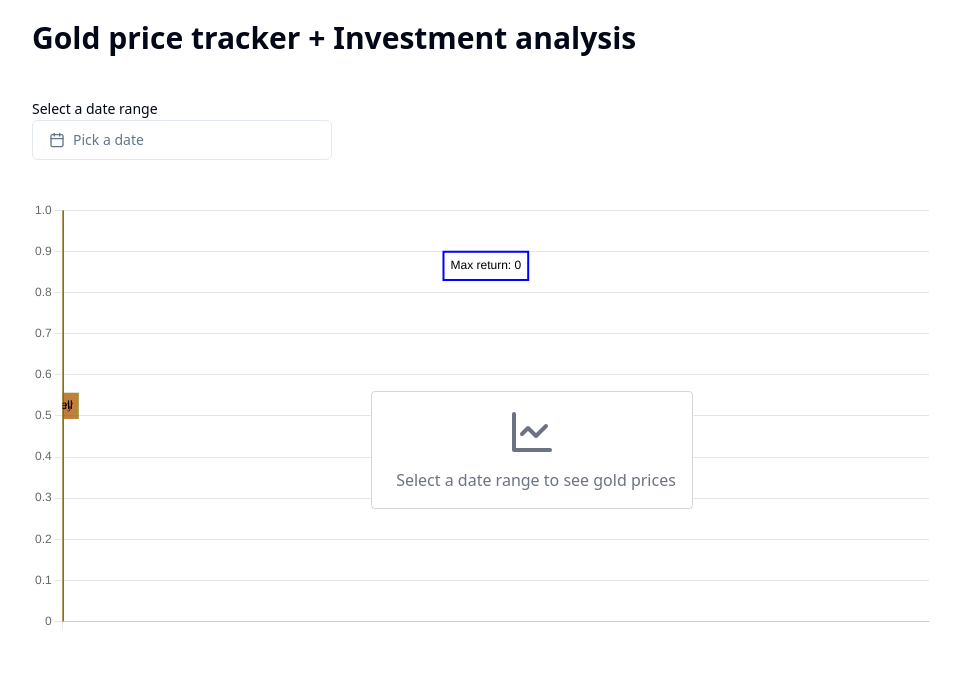
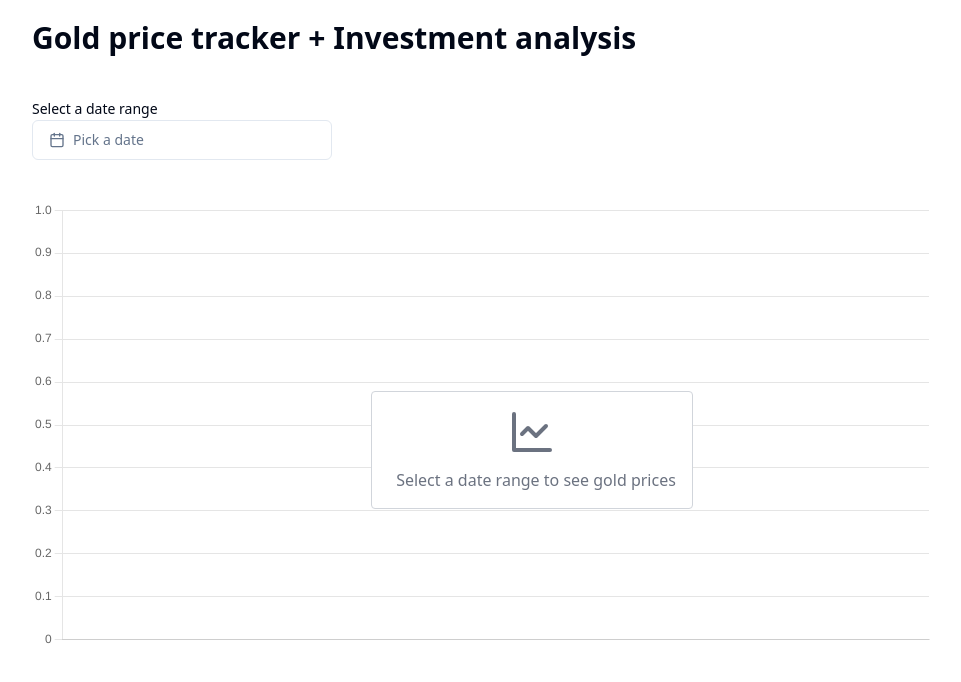
Before and after one commit to tirthajyoti-ghosh/gold-price-tracker, a React (Vite) app in the folder client/: page / in a window 1280 px wide. Shown: the top 682 px of the page, without its empty margins (158-1119 px from the left). Built offline with nearby package versions, Linux system fonts and the light colour scheme.

Commit message:
Improve UX

```diff
--- a/client/src/App.tsx
+++ b/client/src/App.tsx
@@ -42,8 +42,8 @@ type GoldPrice = {
 
 function maxProfit(data: GoldPrice[], userInvestment: number) {
     let maxReturn = 0;
-    let buyDate = '';
-    let sellDate = '';
+    let buyDate = "";
+    let sellDate = "";
 
     for (let i = 0; i < data.length - 1; i++) {
         for (let j = i + 1; j < data.length; j++) {
@@ -70,7 +70,7 @@ export default function App() {
     const [dateRange, setDateRange] = useState<DateRange>();
     const [progress, setProgress] = useState(10);
     const [isLoading, setIsLoading] = useState(false);
-    const inputRef = useRef<HTMLInputElement>(null);
+    const [investment, setInvestment] = useState(0);
     const [analysis, setAnalysis] = useState({
         buyDate: "",
         sellDate: "",
@@ -78,11 +78,7 @@ export default function App() {
         returnsPercentage: 0,
         actualReturns: 0,
     });
-
-    const analyzeInvestment = (investment: number) => {
-        const calculatedAnalysis = maxProfit(goldPrices, investment);
-        setAnalysis(calculatedAnalysis);
-    };
+    const inputRef = useRef<HTMLInputElement>(null);
 
     useEffect(() => {
         const source = axios.CancelToken.source();
@@ -115,6 +111,11 @@ export default function App() {
                 setGoldPrices(response.data);
                 setIsLoading(false);
                 setProgress(100);
+                if (inputRef.current && inputRef.current.value) {
+                    setAnalysis(
+                        maxProfit(response.data, Number(inputRef.current.value))
+                    );
+                }
             } catch (error) {
                 if (axios.isCancel(error)) {
                     console.log("Request canceled", error.message);
@@ -148,19 +149,25 @@ export default function App() {
                     <form
                         onSubmit={(e) => {
                             e.preventDefault();
-                            analyzeInvestment(
-                                Number(inputRef.current?.value) || 0
-                            );
+                            setAnalysis(maxProfit(goldPrices, investment));
                         }}
                         className="w-[300px] max-w-sm"
                     >
                         <Label>Analyze your investment</Label>
                         <Input
                             ref={inputRef}
+                            value={investment}
+                            onChange={(e) =>
+                                setInvestment(Number(e.target.value))
+                            }
                             type="number"
                             placeholder="Enter amount"
                         />
-                        <Button type="submit" className="mt-2">
+                        <Button
+                            type="submit"
+                            className="mt-2"
+                            disabled={isLoading || investment === 0}
+                        >
                             Analyze
                         </Button>
                     </form>
@@ -192,47 +199,61 @@ export default function App() {
                             },
                             plugins: {
                                 annotation: {
+                                    clip: false,
+                                    ...(analysis.buyDate && analysis.sellDate
+                                        ? {
                                               annotations: {
                                                   buyPoint: {
                                                       type: "line",
                                                       xMin: analysis.buyDate,
                                                       xMax: analysis.buyDate,
-                                            borderColor: "rgb(0, 255, 0)",
+                                                      borderColor:
+                                                          "rgb(0, 255, 0)",
                                                       borderWidth: 2,
                                                   },
                                                   sellPoint: {
                                                       type: "line",
                                                       xMin: analysis.sellDate,
                                                       xMax: analysis.sellDate,
-                                            borderColor: "rgb(255, 0, 0)",
+                                                      borderColor:
+                                                          "rgb(255, 0, 0)",
                                                       borderWidth: 2,
                                                   },
                                                   buyPointLabel: {
-                                            type: 'label',
+                                                      type: "label",
                                                       xMin: analysis.buyDate,
                                                       xMax: analysis.buyDate,
-                                            backgroundColor: "rgba(0, 255, 0, 0.5)",
-                                            content: 'Buy',
+                                                      backgroundColor:
+                                                          "rgba(0, 255, 0, 0.5)",
+                                                      content: "Buy",
                                                       yAdjust: -10,
                                                   },
                                                   sellPointLabel: {
-                                            type: 'label',
+                                                      type: "label",
                                                       xMin: analysis.sellDate,
                                                       xMax: analysis.sellDate,
-                                            backgroundColor: "rgba(255, 0, 0, 0.5)",
-                                            content: 'Sell',
+                                                      backgroundColor:
+                                                          "rgba(255, 0, 0, 0.5)",
+                                                      content: "Sell",
                                                       yAdjust: -10,
                                                   },
                                                   maxReturnLabel: {
-                                            type: 'label',
-                                            xAdjust: -10,
-                                            yAdjust: -150,
-                                            content: `Max return: ${Math.round(analysis.maxReturn * 100) / 100}`,
-                                            borderColor: "rgb(0, 0, 255)",
+                                                      type: "label",
+                                                      xAdjust: 360,
+                                                      yAdjust: -180,
+                                                      content: `Max return: ${
+                                                          Math.round(
+                                                              analysis.maxReturn *
+                                                                  100
+                                                          ) / 100
+                                                      }`,
+                                                      borderColor:
+                                                          "rgb(0, 0, 255)",
                                                       borderWidth: 2,
+                                                  },
+                                              },
                                           }
-
-                                    },
+                                        : {}),
                                 },
                                 tooltip: {
                                     enabled: true,
@@ -267,16 +288,7 @@ export default function App() {
                                     display: false,
                                 },
                                 title: {
-                                    display: Boolean(
-                                        dateRange?.from && dateRange?.to
-                                    ),
-                                    text: `Fluctuations in gold prices from ${format(
-                                        dateRange?.from || new Date(),
-                                        "MMMM dd, yyyy"
-                                    )} to ${format(
-                                        dateRange?.to || new Date(),
-                                        "MMMM dd, yyyy"
-                                    )}`,
+                                    display: false,
                                 },
                             },
                         }}
```
Lines whose indentation alone changed are shown as unchanged.
